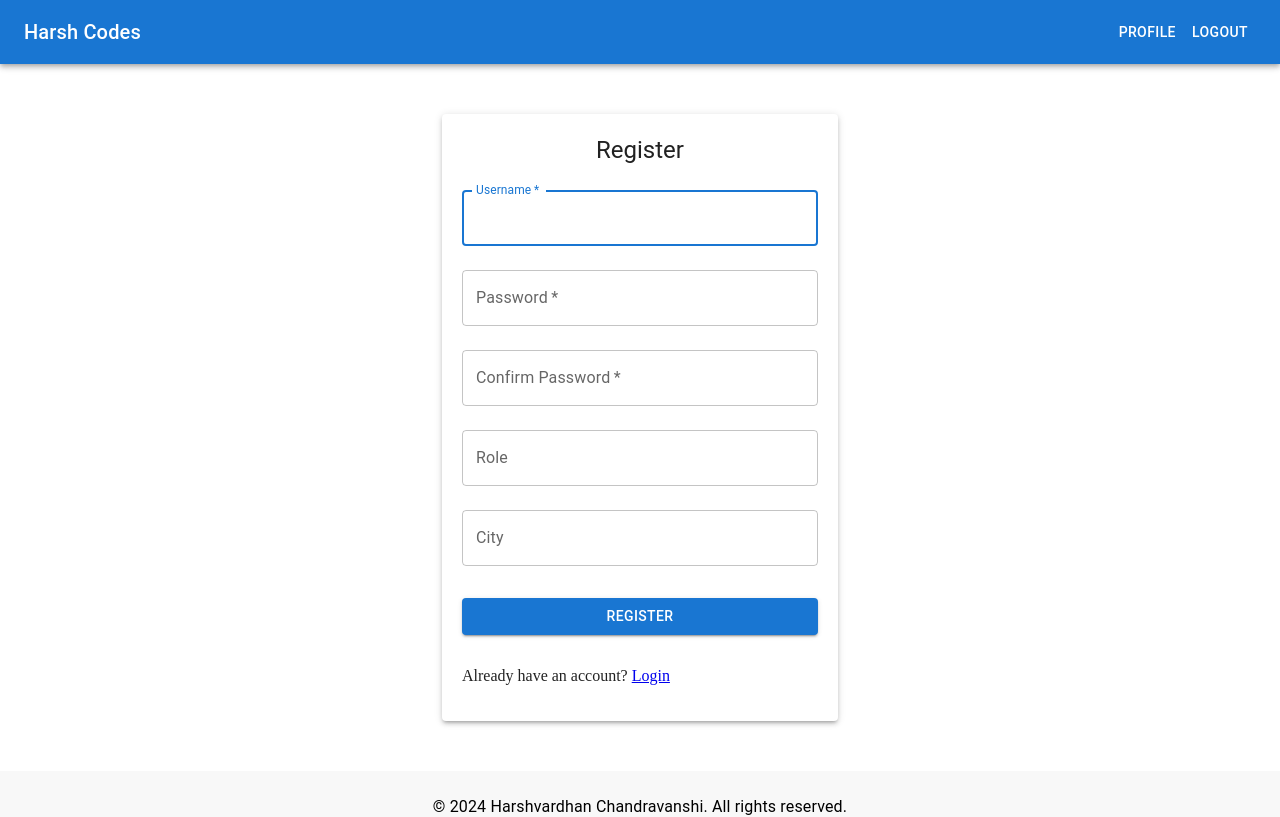
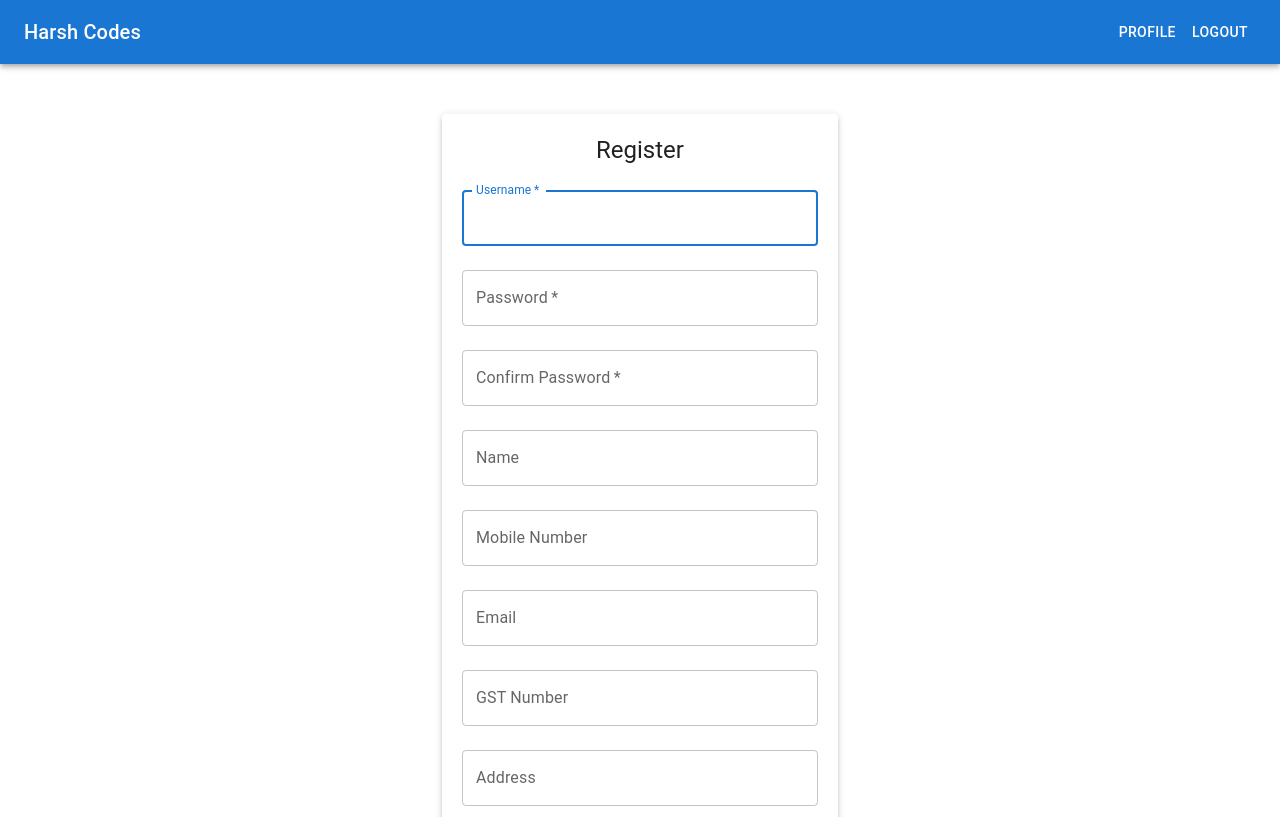
Before and after one commit to GARUD6209/retail-store-react, a React (Vite) app: page /register in a window 1280 px wide. Shown: the top 817 px of the page. Built offline with nearby package versions, Linux system fonts and the light colour scheme.

Commit message:
show password button added to login comp. and updated the register page

```diff
--- a/src/Pages/Login.jsx
+++ b/src/Pages/Login.jsx
@@ -8,8 +8,11 @@ import {
   Typography,
   Paper,
   CircularProgress,
+  InputAdornment,
+  IconButton,
 } from "@mui/material";
 import { useNavigate } from "react-router-dom";
+import { Visibility, VisibilityOff } from "@mui/icons-material";
 
 const Login = ({ setAuth, setRole }) => {
   const [username, setUsername] = useState("");
@@ -17,6 +20,7 @@ const Login = ({ setAuth, setRole }) => {
   const [error, setError] = useState("");
   const [loading, setLoading] = useState(false);
   const navigate = useNavigate();
+  const [showPassword, setShowPassword] = useState(false);
 
   const handleSubmit = async (e) => {
     e.preventDefault();
@@ -48,6 +52,10 @@ const Login = ({ setAuth, setRole }) => {
     }
   };
 
+  const toggleShowPassword = () => {
+    setShowPassword((prev) => !prev);
+  };
+
   return (
     <Container component="main" maxWidth="xs">
       <Paper elevation={3} style={{ padding: "20px", marginTop: "50px" }}>
@@ -73,11 +81,20 @@ const Login = ({ setAuth, setRole }) => {
             fullWidth
             name="password"
             label="Password"
-            type="password"
+            type={showPassword ? "text" : "password"}
             id="password"
             autoComplete="current-password"
             value={password}
             onChange={(e) => setPassword(e.target.value)}
+            InputProps={{
+              endAdornment: (
+                <InputAdornment position="end">
+                  <IconButton onClick={toggleShowPassword}>
+                    {showPassword ? <VisibilityOff /> : <Visibility />}
+                  </IconButton>
+                </InputAdornment>
+              ),
+            }}
           />
           {error && (
             <Typography color="error" variant="body2" align="center">
--- a/src/Pages/Register.jsx
+++ b/src/Pages/Register.jsx
@@ -15,8 +15,12 @@ const Register = () => {
     username: "",
     password: "",
     confirmPassword: "",
-    role: "",
-    city: "",
+    cityId: "", // Set as an empty string initially
+    name: "",
+    mobileNumber: "",
+    email: "",
+    gstNumber: "",
+    address: "",
   });
 
   const [loading, setLoading] = useState(false);
@@ -36,6 +40,7 @@ const Register = () => {
     setError("");
     setSuccessMessage("");
 
+    // Validate password match
     if (formData.password !== formData.confirmPassword) {
       setError("Passwords do not match");
       return;
@@ -43,22 +48,35 @@ const Register = () => {
 
     setLoading(true);
     try {
+      // Make API call
       const response = await register({
         username: formData.username,
         password: formData.password,
-        role: formData.role,
-        city: formData.city,
+        cityId: formData.cityId,
+        name: formData.name,
+        mobileNumber: formData.mobileNumber,
+        email: formData.email,
+        gstNumber: formData.gstNumber,
+        address: formData.address,
       });
-      console.log(response);
 
-      if (response.statusCode === 200) {
+      console.log(
+        "Status code from register component : " + response.statusCode
+      );
+
+      // Handle response
+      if (response === "User registered successfully") {
         setSuccessMessage("Registration successful! Please login.");
         setFormData({
           username: "",
           password: "",
           confirmPassword: "",
-          role: "",
-          city: "",
+          cityId: 0,
+          name: "",
+          mobileNumber: "",
+          email: "",
+          gstNumber: "",
+          address: "",
         });
       } else {
         setError(response.message || "Registration failed");
@@ -114,19 +132,57 @@ const Register = () => {
           <TextField
             margin="normal"
             fullWidth
-            id="role"
-            label="Role"
-            name="role"
-            value={formData.role}
+            id="name"
+            label="Name"
+            name="name"
+            value={formData.name}
             onChange={handleChange}
           />
           <TextField
             margin="normal"
             fullWidth
-            id="city"
-            label="City"
-            name="city"
-            value={formData.city}
+            id="mobileNumber"
+            label="Mobile Number"
+            name="mobileNumber"
+            value={formData.mobileNumber}
+            onChange={handleChange}
+          />
+          <TextField
+            margin="normal"
+            fullWidth
+            id="email"
+            label="Email"
+            name="email"
+            type="email"
+            value={formData.email}
+            onChange={handleChange}
+          />
+          <TextField
+            margin="normal"
+            fullWidth
+            id="gstNumber"
+            label="GST Number"
+            name="gstNumber"
+            value={formData.gstNumber}
+            onChange={handleChange}
+          />
+          <TextField
+            margin="normal"
+            fullWidth
+            id="address"
+            label="Address"
+            name="address"
+            value={formData.address}
+            onChange={handleChange}
+          />
+          <TextField
+            margin="normal"
+            fullWidth
+            id="cityId"
+            label="City ID"
+            name="cityId"
+            type="number"
+            value={formData.cityId}
             onChange={handleChange}
           />
           {error && (
@@ -149,9 +205,9 @@ const Register = () => {
           >
             {loading ? <CircularProgress size={24} /> : "Register"}
           </Button>
-          <p className="footer-text">
+          <Typography align="center" variant="body2">
             Already have an account? <a href="/login">Login</a>
-          </p>
+          </Typography>
         </Box>
       </Paper>
     </Container>
```
